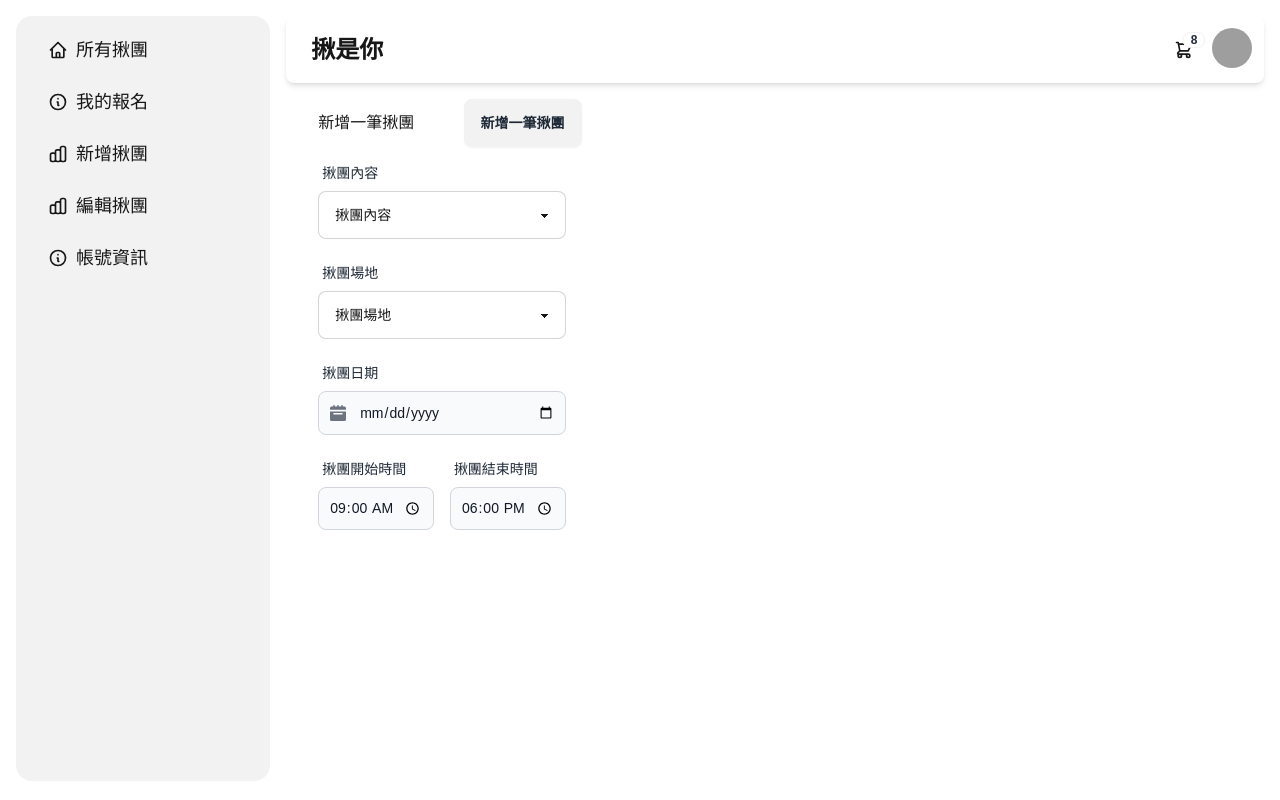
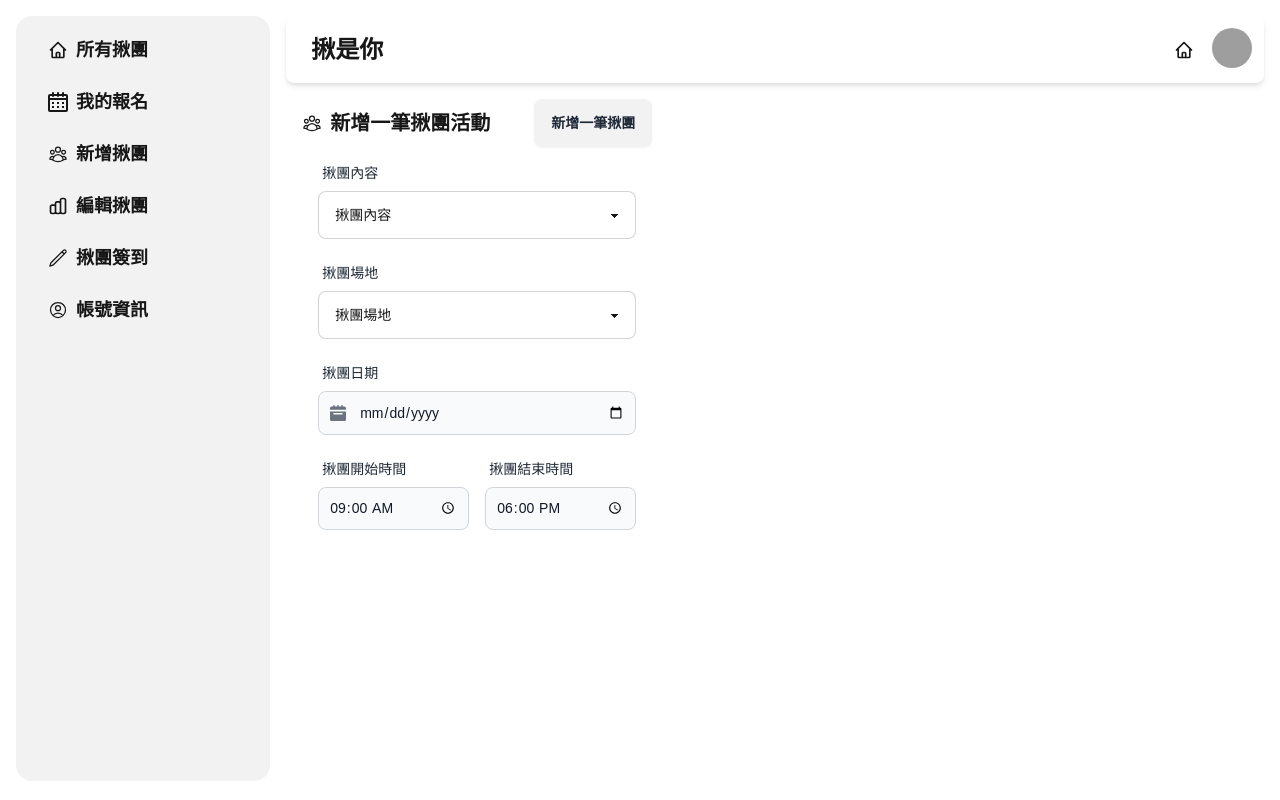
Before and after one commit to py-huang/Sportify, a Next.js app in the folder frontend/: page /addevent in a window 1280 px wide. Built offline with nearby package versions, Linux system fonts and the light colour scheme; grey boxes are pictures that could not be loaded.

Commit message:
Feat/style (#12)
* style(sider): revise the style

* style(header) : revise the style

* style(homepage)

* style(my event)

* style(add event)

* style(sider): add ltem

```diff
--- a/frontend/src/app/addevent/page.tsx
+++ b/frontend/src/app/addevent/page.tsx
@@ -59,13 +59,25 @@ export default function Homepage() {
 
   return (
     <div>
-      <div className="flex justify-between items-center">
-        <h1 className="px-4">新增一筆揪團</h1>
+      <div className="flex justify-between items-center gap-4 w-[350px]">
+        <div className="font-bold text-xl flex flex-row items-center gap-2">
+          <svg
+            xmlns="http://www.w3.org/2000/svg"
+            fill="none"
+            viewBox="0 0 24 24"
+            strokeWidth="1.5"
+            stroke="currentColor"
+            className="h-5 w-5"
+          >
+            <path d="M18 18.72a9.094 9.094 0 0 0 3.741-.479 3 3 0 0 0-4.682-2.72m.94 3.198.001.031c0 .225-.012.447-.037.666A11.944 11.944 0 0 1 12 21c-2.17 0-4.207-.576-5.963-1.584A6.062 6.062 0 0 1 6 18.719m12 0a5.971 5.971 0 0 0-.941-3.197m0 0A5.995 5.995 0 0 0 12 12.75a5.995 5.995 0 0 0-5.058 2.772m0 0a3 3 0 0 0-4.681 2.72 8.986 8.986 0 0 0 3.74.477m.94-3.197a5.971 5.971 0 0 0-.94 3.197M15 6.75a3 3 0 1 1-6 0 3 3 0 0 1 6 0Zm6 3a2.25 2.25 0 1 1-4.5 0 2.25 2.25 0 0 1 4.5 0Zm-13.5 0a2.25 2.25 0 1 1-4.5 0 2.25 2.25 0 0 1 4.5 0Z" />
+          </svg>
+          新增一筆揪團活動
+        </div>
         <button onClick={handleSubmit} className="btn ">
           新增一筆揪團
         </button>
       </div>
-      <div className="overflow-x-auto px-4">
+      <div className="overflow-x-auto px-4 ">
         <label className="form-control w-full max-w-xs py-2">
           <div className="label">
             <span className="label-text">揪團內容</span>
--- a/frontend/src/app/component/header.tsx
+++ b/frontend/src/app/component/header.tsx
@@ -1,6 +1,15 @@
+"use client";
 import React from "react";
+import { useRouter } from "next/navigation";
 
 const Header = () => {
+  const router = useRouter(); // 初始化 useRouter
+  interface HandleNavigationProps {
+    path: string;
+  }
+  const handleNavigation = (path: HandleNavigationProps["path"]) => {
+    router.push(path); // 使用 router.push 進行頁面導航
+  };
   return (
     <div className="navbar bg-base-100 w-full shadow-md rounded-lg">
       <div className="flex-1">
@@ -8,8 +17,13 @@ const Header = () => {
       </div>
       <div className="flex-none">
         <div className="dropdown dropdown-end">
-          <div tabIndex={0} role="button" className="btn btn-ghost btn-circle">
-            <div className="indicator">
+          <div
+            tabIndex={0}
+            role="button"
+            className="btn btn-ghost btn-circle"
+            onClick={() => handleNavigation("/")}
+          >
+            <div>
               <svg
                 xmlns="http://www.w3.org/2000/svg"
                 className="h-5 w-5"
@@ -21,22 +35,9 @@ const Header = () => {
                   strokeLinecap="round"
                   strokeLinejoin="round"
                   strokeWidth="2"
-                  d="M3 3h2l.4 2M7 13h10l4-8H5.4M7 13L5.4 5M7 13l-2.293 2.293c-.63.63-.184 1.707.707 1.707H17m0 0a2 2 0 100 4 2 2 0 000-4zm-8 2a2 2 0 11-4 0 2 2 0 014 0z"
+                  d="M3 12l2-2m0 0l7-7 7 7M5 10v10a1 1 0 001 1h3m10-11l2 2m-2-2v10a1 1 0 01-1 1h-3m-6 0a1 1 0 001-1v-4a1 1 0 011-1h2a1 1 0 011 1v4a1 1 0 001 1m-6 0h6"
                 />
               </svg>
-              <span className="badge badge-sm indicator-item">8</span>
-            </div>
-          </div>
-          <div
-            tabIndex={0}
-            className="card card-compact dropdown-content bg-base-100 z-[1] mt-3 w-52 shadow"
-          >
-            <div className="card-body">
-              <span className="text-lg font-bold">8 Items</span>
-              <span className="text-info">Subtotal: $999</span>
-              <div className="card-actions">
-                <button className="btn btn-primary btn-block">View cart</button>
-              </div>
             </div>
           </div>
         </div>
--- a/frontend/src/app/component/sider.tsx
+++ b/frontend/src/app/component/sider.tsx
@@ -14,7 +14,7 @@ const Sider = () => {
   return (
     <ul className="menu  menu-lg bg-base-200 rounded-box w-80 h-[calc(100vh-35px)]">
       <li>
-        <a onClick={() => handleNavigation("/")}>
+        <a className="font-bold" onClick={() => handleNavigation("/")}>
           <svg
             xmlns="http://www.w3.org/2000/svg"
             className="h-5 w-5"
@@ -33,45 +33,39 @@ const Sider = () => {
         </a>
       </li>
       <li>
-        <a onClick={() => handleNavigation("/myevent")}>
+        <a className="font-bold" onClick={() => handleNavigation("/myevent")}>
           <svg
+            className="h-5 w-5 "
+            aria-hidden="true"
             xmlns="http://www.w3.org/2000/svg"
-            className="h-5 w-5"
             fill="none"
-            viewBox="0 0 24 24"
-            stroke="currentColor"
+            viewBox="0 0 20 20"
           >
             <path
-              strokeLinecap="round"
-              strokeLinejoin="round"
-              strokeWidth="2"
-              d="M13 16h-1v-4h-1m1-4h.01M21 12a9 9 0 11-18 0 9 9 0 0118 0z"
+              fill="currentColor"
+              d="M6 1a1 1 0 0 0-2 0h2ZM4 4a1 1 0 0 0 2 0H4Zm7-3a1 1 0 1 0-2 0h2ZM9 4a1 1 0 1 0 2 0H9Zm7-3a1 1 0 1 0-2 0h2Zm-2 3a1 1 0 1 0 2 0h-2ZM1 6a1 1 0 0 0 0 2V6Zm18 2a1 1 0 1 0 0-2v2ZM5 11v-1H4v1h1Zm0 .01H4v1h1v-1Zm.01 0v1h1v-1h-1Zm0-.01h1v-1h-1v1ZM10 11v-1H9v1h1Zm0 .01H9v1h1v-1Zm.01 0v1h1v-1h-1Zm0-.01h1v-1h-1v1ZM10 15v-1H9v1h1Zm0 .01H9v1h1v-1Zm.01 0v1h1v-1h-1Zm0-.01h1v-1h-1v1ZM15 15v-1h-1v1h1Zm0 .01h-1v1h1v-1Zm.01 0v1h1v-1h-1Zm0-.01h1v-1h-1v1ZM15 11v-1h-1v1h1Zm0 .01h-1v1h1v-1Zm.01 0v1h1v-1h-1Zm0-.01h1v-1h-1v1ZM5 15v-1H4v1h1Zm0 .01H4v1h1v-1Zm.01 0v1h1v-1h-1Zm0-.01h1v-1h-1v1ZM2 4h16V2H2v2Zm16 0h2a2 2 0 0 0-2-2v2Zm0 0v14h2V4h-2Zm0 14v2a2 2 0 0 0 2-2h-2Zm0 0H2v2h16v-2ZM2 18H0a2 2 0 0 0 2 2v-2Zm0 0V4H0v14h2ZM2 4V2a2 2 0 0 0-2 2h2Zm2-3v3h2V1H4Zm5 0v3h2V1H9Zm5 0v3h2V1h-2ZM1 8h18V6H1v2Zm3 3v.01h2V11H4Zm1 1.01h.01v-2H5v2Zm1.01-1V11h-2v.01h2Zm-1-1.01H5v2h.01v-2ZM9 11v.01h2V11H9Zm1 1.01h.01v-2H10v2Zm1.01-1V11h-2v.01h2Zm-1-1.01H10v2h.01v-2ZM9 15v.01h2V15H9Zm1 1.01h.01v-2H10v2Zm1.01-1V15h-2v.01h2Zm-1-1.01H10v2h.01v-2ZM14 15v.01h2V15h-2Zm1 1.01h.01v-2H15v2Zm1.01-1V15h-2v.01h2Zm-1-1.01H15v2h.01v-2ZM14 11v.01h2V11h-2Zm1 1.01h.01v-2H15v2Zm1.01-1V11h-2v.01h2Zm-1-1.01H15v2h.01v-2ZM4 15v.01h2V15H4Zm1 1.01h.01v-2H5v2Zm1.01-1V15h-2v.01h2Zm-1-1.01H5v2h.01v-2Z"
             />
           </svg>
           我的報名
         </a>
       </li>
       <li>
-        <a onClick={() => handleNavigation("/addevent")}>
+        <a className="font-bold" onClick={() => handleNavigation("/addevent")}>
           <svg
             xmlns="http://www.w3.org/2000/svg"
-            className="h-5 w-5 "
             fill="none"
             viewBox="0 0 24 24"
+            strokeWidth="1.5"
             stroke="currentColor"
+            className="h-5 w-5"
           >
-            <path
-              strokeLinecap="round"
-              strokeLinejoin="round"
-              strokeWidth="2"
-              d="M9 19v-6a2 2 0 00-2-2H5a2 2 0 00-2 2v6a2 2 0 002 2h2a2 2 0 002-2zm0 0V9a2 2 0 012-2h2a2 2 0 012 2v10m-6 0a2 2 0 002 2h2a2 2 0 002-2m0 0V5a2 2 0 012-2h2a2 2 0 012 2v14a2 2 0 01-2 2h-2a2 2 0 01-2-2z"
-            />
+            <path d="M18 18.72a9.094 9.094 0 0 0 3.741-.479 3 3 0 0 0-4.682-2.72m.94 3.198.001.031c0 .225-.012.447-.037.666A11.944 11.944 0 0 1 12 21c-2.17 0-4.207-.576-5.963-1.584A6.062 6.062 0 0 1 6 18.719m12 0a5.971 5.971 0 0 0-.941-3.197m0 0A5.995 5.995 0 0 0 12 12.75a5.995 5.995 0 0 0-5.058 2.772m0 0a3 3 0 0 0-4.681 2.72 8.986 8.986 0 0 0 3.74.477m.94-3.197a5.971 5.971 0 0 0-.94 3.197M15 6.75a3 3 0 1 1-6 0 3 3 0 0 1 6 0Zm6 3a2.25 2.25 0 1 1-4.5 0 2.25 2.25 0 0 1 4.5 0Zm-13.5 0a2.25 2.25 0 1 1-4.5 0 2.25 2.25 0 0 1 4.5 0Z" />
           </svg>
           新增揪團
         </a>
       </li>
       <li>
-        <a onClick={() => handleNavigation("/editevent")}>
+        <a className="font-bold" onClick={() => handleNavigation("/editevent")}>
           <svg
             xmlns="http://www.w3.org/2000/svg"
             className="h-5 w-5 "
@@ -89,22 +83,37 @@ const Sider = () => {
           編輯揪團
         </a>
       </li>
-
       <li>
-        <a>
+        <a className="font-bold" onClick={() => handleNavigation("/editevent")}>
           <svg
             xmlns="http://www.w3.org/2000/svg"
-            className="h-5 w-5"
             fill="none"
             viewBox="0 0 24 24"
+            strokeWidth="1.5"
             stroke="currentColor"
+            className="h-5 w-5"
           >
             <path
               strokeLinecap="round"
               strokeLinejoin="round"
-              strokeWidth="2"
-              d="M13 16h-1v-4h-1m1-4h.01M21 12a9 9 0 11-18 0 9 9 0 0118 0z"
+              d="m16.862 4.487 1.687-1.688a1.875 1.875 0 1 1 2.652 2.652L6.832 19.82a4.5 4.5 0 0 1-1.897 1.13l-2.685.8.8-2.685a4.5 4.5 0 0 1 1.13-1.897L16.863 4.487Zm0 0L19.5 7.125"
             />
+          </svg>
+          揪團簽到
+        </a>
+      </li>
+
+      <li>
+        <a className="font-bold" onClick={() => handleNavigation("/profile")}>
+          <svg
+            xmlns="http://www.w3.org/2000/svg"
+            fill="none"
+            viewBox="0 0 24 24"
+            strokeWidth="1.5"
+            stroke="currentColor"
+            className="h-5 w-5"
+          >
+            <path d="M17.982 18.725A7.488 7.488 0 0 0 12 15.75a7.488 7.488 0 0 0-5.982 2.975m11.963 0a9 9 0 1 0-11.963 0m11.963 0A8.966 8.966 0 0 1 12 21a8.966 8.966 0 0 1-5.982-2.275M15 9.75a3 3 0 1 1-6 0 3 3 0 0 1 6 0Z" />
           </svg>
           帳號資訊
         </a>
--- a/frontend/src/app/editevent/page.tsx
+++ b/frontend/src/app/editevent/page.tsx
@@ -126,19 +126,35 @@ export default function Homepage() {
 
   return (
     <div className="p-4 w-full">
-      <h1 className="px-4">你的揪團活動</h1>
-      <div className="overflow-x-auto">
+      <div className="font-bold text-xl flex flex-row items-center gap-2">
+        <svg
+          xmlns="http://www.w3.org/2000/svg"
+          className="h-5 w-5 "
+          fill="none"
+          viewBox="0 0 24 24"
+          stroke="currentColor"
+        >
+          <path
+            strokeLinecap="round"
+            strokeLinejoin="round"
+            strokeWidth="2"
+            d="M9 19v-6a2 2 0 00-2-2H5a2 2 0 00-2 2v6a2 2 0 002 2h2a2 2 0 002-2zm0 0V9a2 2 0 012-2h2a2 2 0 012 2v10m-6 0a2 2 0 002 2h2a2 2 0 002-2m0 0V5a2 2 0 012-2h2a2 2 0 012 2v14a2 2 0 01-2 2h-2a2 2 0 01-2-2z"
+          />
+        </svg>
+        編輯你的揪團活動
+      </div>
+      <div className="overflow-x-auto mt-4">
         <table className="table">
           {/* head */}
           <thead>
             <tr>
               <th>ID</th>
               <th>HOST</th>
+              <th>DESCRIPTION</th>
               <th>DATE</th>
               <th>START TIME</th>
               <th>END TIME</th>
               <th>LOCATION</th>
-              <th>DESCRIPTION</th>
             </tr>
           </thead>
           <tbody>
@@ -151,11 +167,11 @@ export default function Homepage() {
               >
                 <th>{event.id}</th>
                 <td>{event.host}</td>
+                <td>{event.description}</td>
                 <td>{event.date}</td>
                 <td>{event.startTime}</td>
                 <td>{event.endTime}</td>
                 <td>{event.location}</td>
-                <td>{event.description}</td>
               </tr>
             ))}
           </tbody>
```
Also changed, not shown: frontend/src/app/myevent/page.tsx (+18 -5 lines), frontend/src/app/page.tsx (+32 -14 lines).
